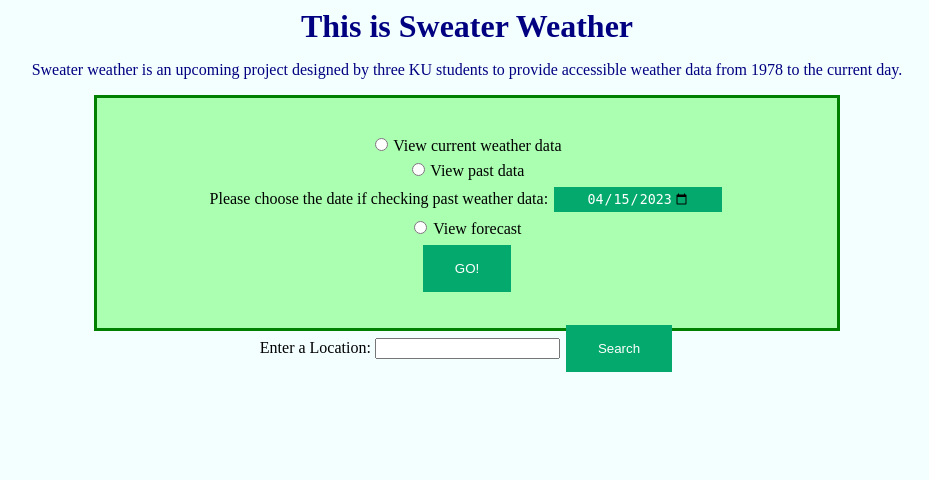
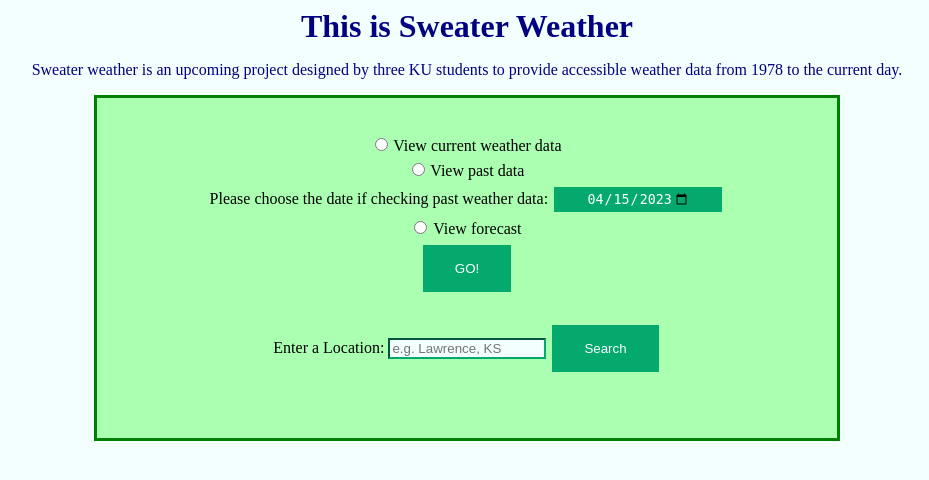
Before and after one commit to Xavanion/SweaterWeather, a Python web app: template templates/index.html in a window 1280 px wide. Shown: the top 480 px of the page, without its empty margins (173-1102 px from the left). Run offline with Jinja, Linux system fonts and the light colour scheme; the template is opened without the code that fills it, so the values that code supplies are empty.

Commit message:
Better looking CSS

```diff
--- a/static/SweaterWeather.css
+++ b/static/SweaterWeather.css
@@ -18,7 +18,7 @@ p {
 
 .formSubmission {
 background-color: rgb(170, 255, 177);
-height: 200px;
+height: 310px;
 width: 600px;
 margin: auto;
 padding-top: 15px;
@@ -60,3 +60,8 @@ input[type=date] {
   margin: 4px 2px;
   text-align: center;
 }
+input[name=location] {
+  background-color: rgb(243, 254, 255);
+  width: 150px;
+  border-color: #04AA6D;
+}
--- a/templates/index.html
+++ b/templates/index.html
@@ -30,7 +30,7 @@
 					<input type="submit" value="GO!" /> <br> <br>
 
 					<label for="location">Enter a Location: </label>
-					<input name="location">
+					<input name="location" placeholder="e.g. Lawrence, KS">
 					<input type="submit" value="Search">
 
 				</div>
```
